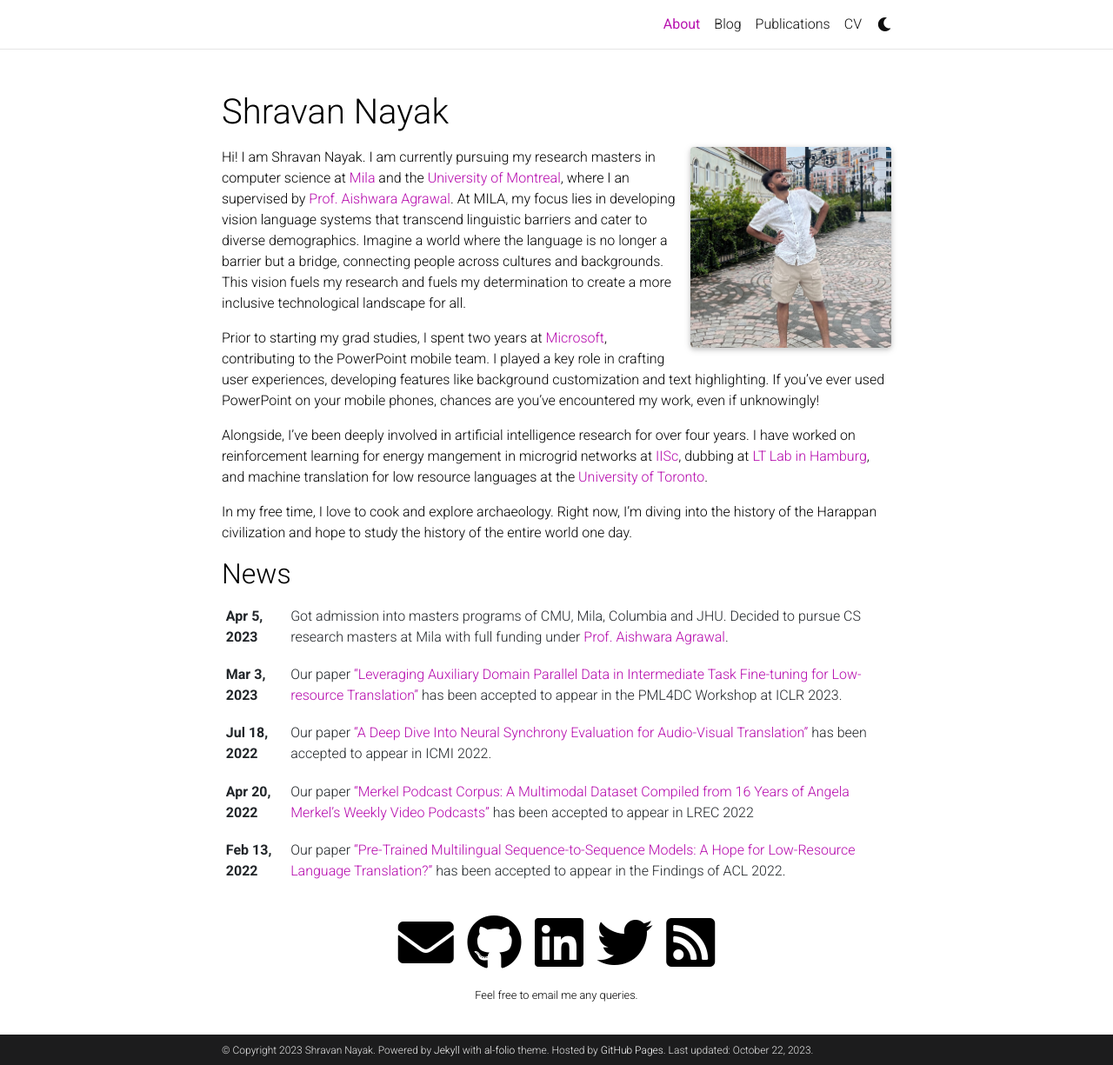
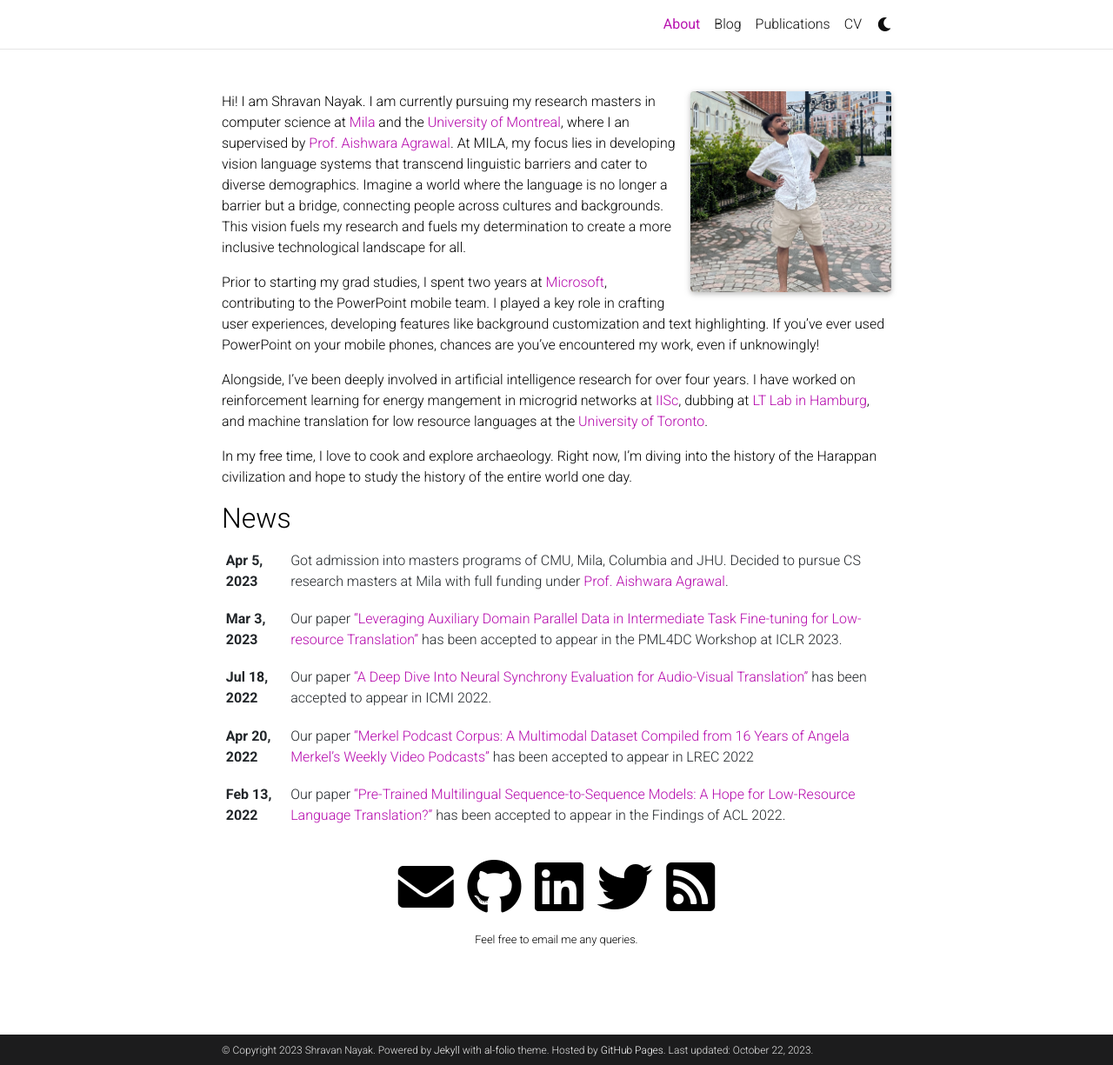
Before and after one commit to BAJUKA/bajuka.github.io, a Jekyll site: the page built from _pages/about.md, in a window 1280 px wide and 1225 px high. Shown: the whole window at 87% size. Built offline with Jekyll 4.4.1, drawn with Linux system fonts in a browser that asks for light colours; full-size pictures stand in for the smaller copies a plugin makes; comment, search, counter and statistics services are not loaded; a style sheet for code colours, icons or effects is not loaded.

Commit message:
Update _config.yml

```diff
--- a/_config.yml
+++ b/_config.yml
@@ -2,7 +2,7 @@
 # Site settings
 # -----------------------------------------------------------------------------
 
-title: Shravan Nayak # the website title (if blank, full name will be used instead)
+title: # the website title (if blank, full name will be used instead)
 first_name: Shravan
 middle_name:
 last_name: Nayak
```
